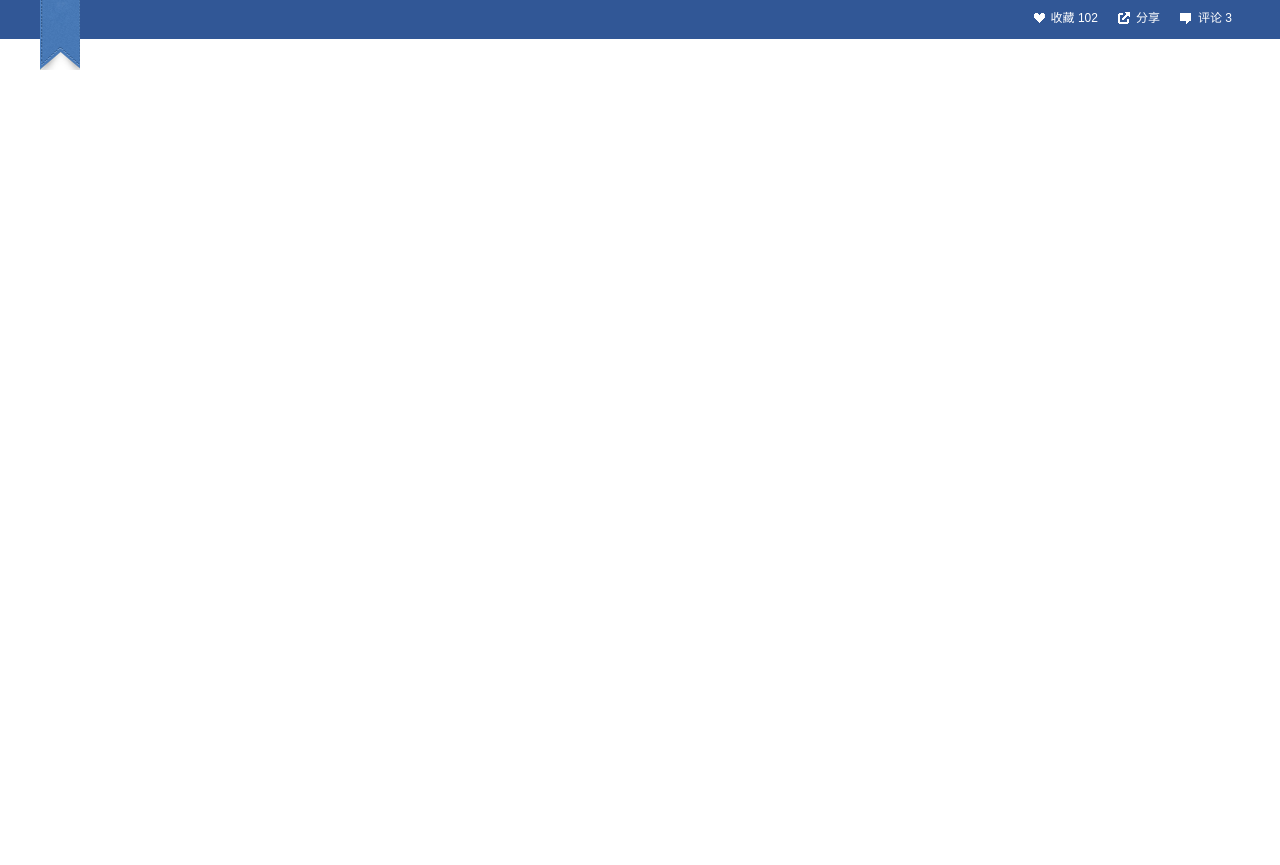
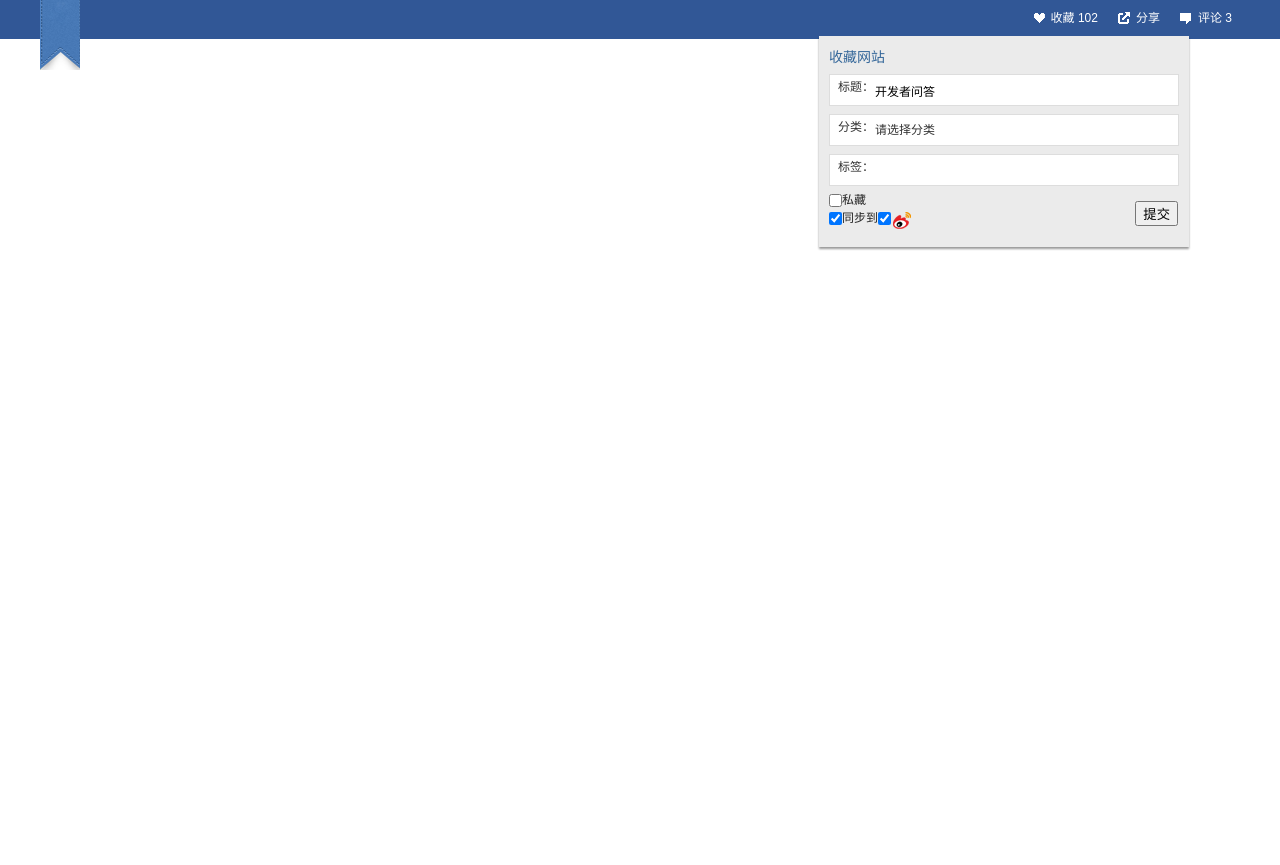
Before and after one commit to julytwilight/ishuqian, a CodeIgniter app: page /index.php/bookmarks/show/1 in a window 1280 px wide. Run offline with CodeIgniter, Linux system fonts and the light colour scheme; data that the repository does not hold is empty.

Commit message:
打开书签功能
icon_sina

```diff
--- a/application/views/show.php
+++ b/application/views/show.php
@@ -12,6 +12,44 @@
                 <li tooltip="说两句评论"><span class="i_icon icon_comment">评论 3</span></li>
                 <li tooltip=""><span class="i_icon"></span></li>
             </ul>
+
+			<div class="ik_hove_panel" style="left: 819px; top: 36px;">
+				<div class="keepWrap">
+					<form method="post" action="/cmd/keep">
+						<h3>收藏网站</h3>
+						<div class="item">
+							<label>标题：</label>
+							<div class="input">
+								<input type="text" value="开发者问答" name="title">
+							</div>
+						</div>
+						<div class="item">
+							<label>分类：</label>
+							<div class="select selectCategory">
+								<span>请选择分类</span>
+							</div>
+						</div>
+						<div class="item">
+							<label>标签：</label>
+							<div class="input inputTag">
+								<input type="text" name="tag" hint="请用逗号或空格分割" class="hint_blank">
+							</div>
+						</div>
+						<div class="show_btn">
+							<div class="checkbox">
+								<label><input type="checkbox" value="true" ekey="privacy" name="privacy">私藏</label>
+							</div>
+							<div class="checkbox">
+								<label><input type="checkbox" checked="checked" ekey="syncall">同步到</label>
+								<label><input type="checkbox" checked="checked" value="sina" name="share"><span class="icon_sina"></span></label>
+
+							</div>
+							<button type="submit" class="main">提交</button>
+
+						</div>
+					</form>
+				</div>
+			</div>
         </div>
 
         <iframe class="i_frame" frameborder="0" src="<?php echo $info[0]['url'] ?>" noresize="noresize" style='height:825px;'>
--- a/css/main.css
+++ b/css/main.css
@@ -279,7 +279,7 @@ input:focus {
 .cooper_title{
     margin: 10px 0 5px 0;
 }
-.cooper a.sina,a.qq{
+a.sina,a.qq,.icon_sina{
     padding: 3px 0 2px 22px;
     display: inline-block;
     height: 13px;
@@ -652,3 +652,88 @@ div.i_bar span.icon_share {
 div.i_bar span.icon_comment {
     background-position: 0 -126px;
 }
+
+
+
+div.ik_hove_panel {
+    background: none repeat scroll 0 0 #EBEBEB;
+    box-shadow: 0 2px 2px rgba(0, 0, 0, 0.4);
+    padding: 10px;
+    position: absolute;
+    top: 36px;
+    z-index: 201;
+}
+
+div.ik_hove_panel div.keepWrap {
+    width: 350px;
+}
+div.keepWrap {
+    position: relative;
+}
+
+div.keepWrap h3 {
+    color: #336699;
+    font-size: 14px;
+    font-weight: normal;
+    padding: 4px 0 10px;
+}
+
+div.keepWrap div.item {
+    background: none repeat scroll 0 0 #FFFFFF;
+    border: 1px solid #DDDDDD;
+    color: #333333;
+    margin-bottom: 8px;
+    padding-left: 45px;
+    position: relative;
+}
+
+div.keepWrap div.item label {
+    display: inline-block;
+    left: 8px;
+    position: absolute;
+    top: 6px;
+}
+
+div.keepWrap div.item div.input input {
+    border: 0 none;
+    height: 30px;
+    padding: 0;
+    width: 100%;
+}
+div.keepWrap div.item div.select {
+    cursor: pointer;
+    height: 30px;
+}
+
+div.keepWrap div.item div.select span {
+    line-height: 30px;
+}
+
+div.keepWrap div.show_btn {
+    position: relative;
+}
+
+div.keepWrap div.show_btn div.checkbox {
+    clear: both;
+    margin-bottom: 5px;
+    overflow: auto;
+}
+
+div.keepWrap div.show_btn div.checkbox label {
+    display: inline;
+    float: left;
+}
+
+div.keepWrap div.show_btn div.checkbox label input {
+    float: left;
+}
+
+div.keepWrap div.show_btn button {
+    position: absolute;
+    right: 1px;
+    top: 7px;
+}
+
+a.sina, span.icon_sina {
+    background-position: 0 -2px;
+}
```
Also changed, not shown: application/views/show.html (deleted, +0 -40 lines).
